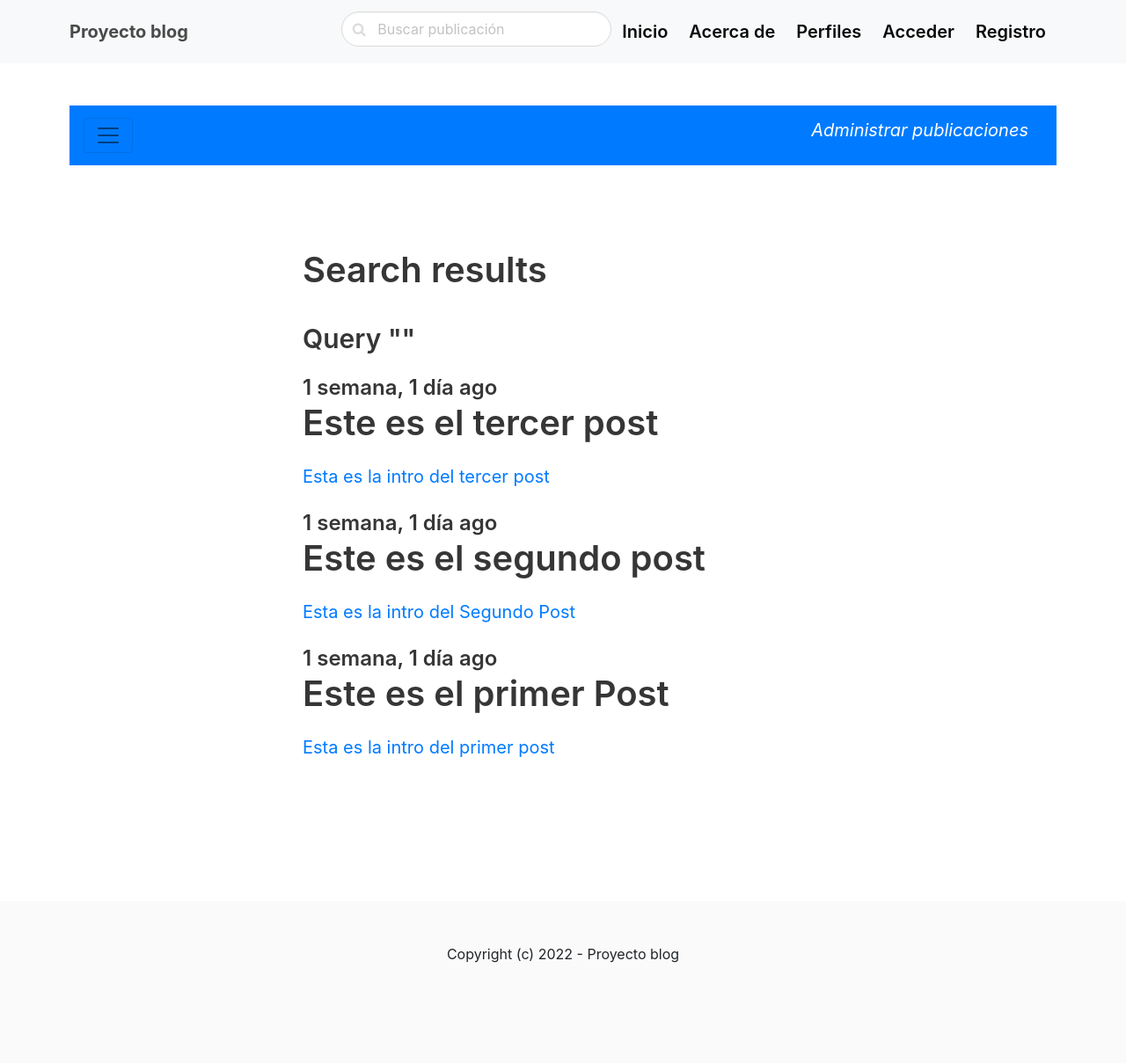
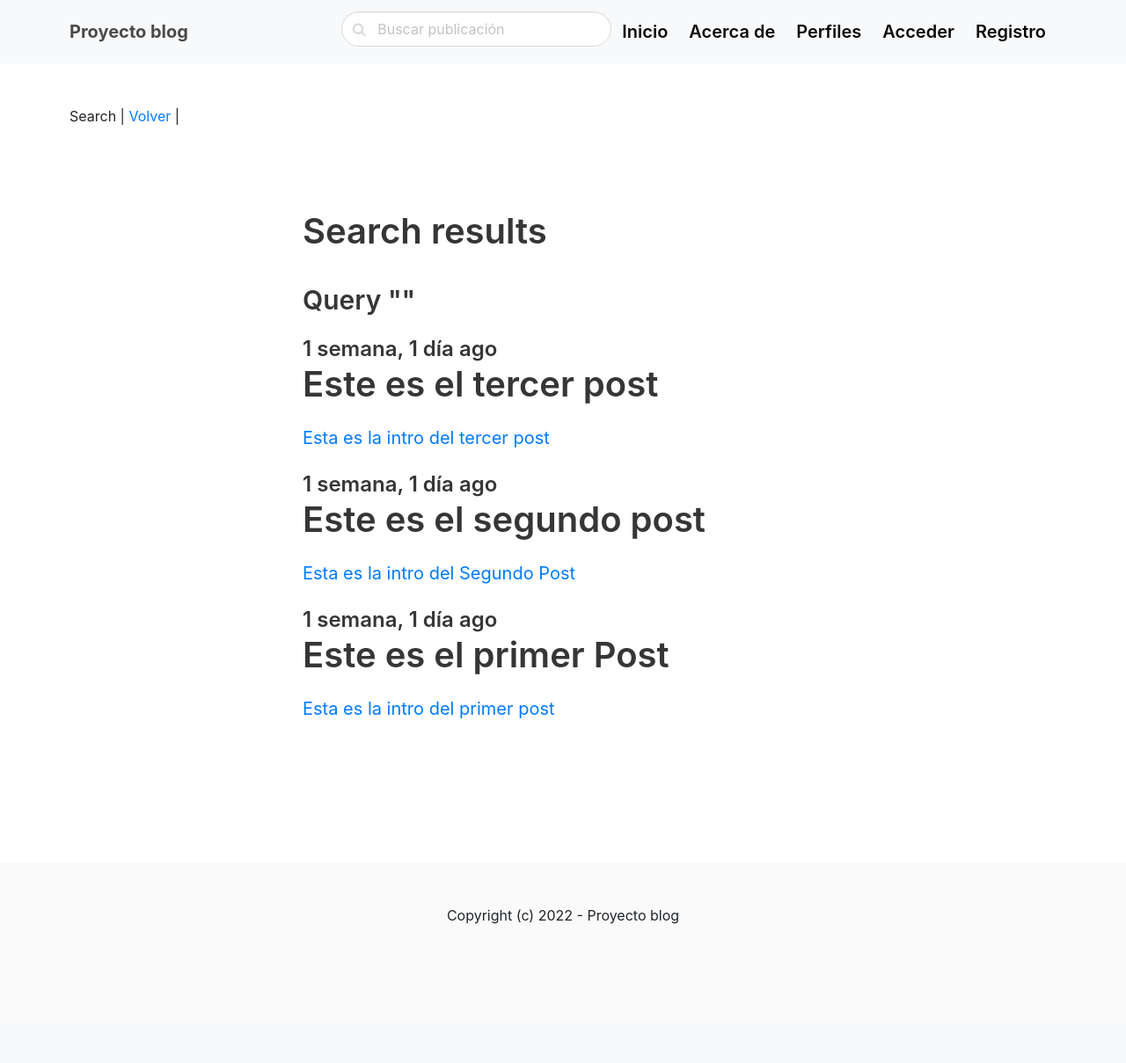
Before and after one commit to ramonserrano76/crashblog, a Django app: page /search/ in a window 1280 px wide. Shown: the whole page at 88% size. After the commit the page ends 1051 px from the top, so only its background shows below. Run offline with Django 3.2, Linux system fonts and the light colour scheme; data comes from the database, SQL or seed files in the repository; both versions use the stored data as it was after the commit; parts of the project's set-up code (start-up, migrations or seed data) failed here and were passed over; some libraries are stand-ins or nearby versions.

Commit message:
eight commit 15122022

```diff
--- a/blog/templates/blog/search.html
+++ b/blog/templates/blog/search.html
@@ -1,9 +1,9 @@
 {% extends 'core/base.html' %}
-
-{% block title %}Search | {% endblock %}
-
+{% if request.user.is_staff %}
+{% include 'blog/includes/post_menu.html'%}
+{% endif %}
 {% block content %}
-{% include 'blog/includes/post_menu.html' %}
+{% block title %} Search | <a href="{% url 'frontpage' %}" class="span">Volver</a> | {% endblock %}
     <section class="hero">
         <div class="hero-body">
             <div class="container">
```
Also changed, not shown: db.sqlite3.
